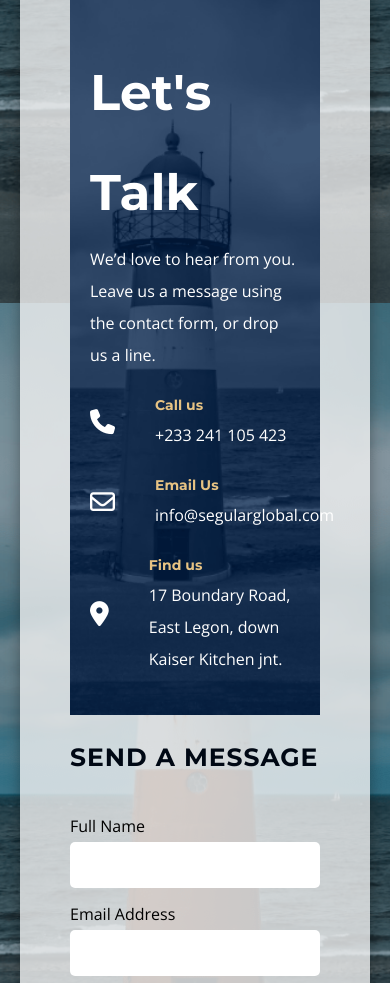
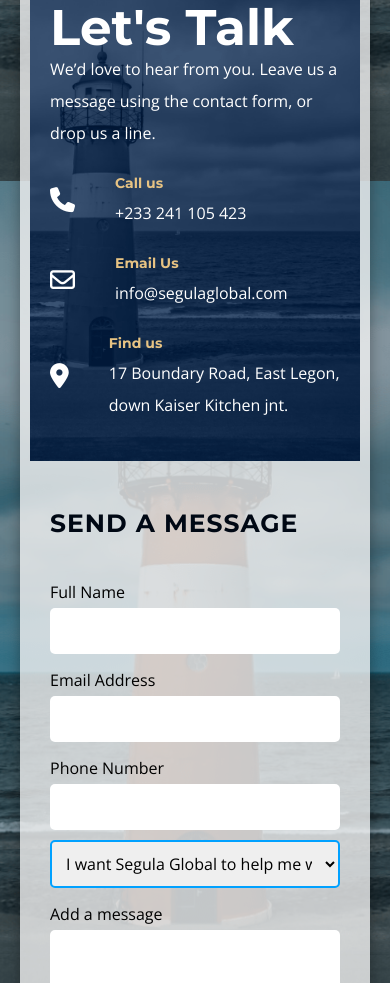
Before and after one commit to Carbell-sarfo/Segula-Global, an Eleventy site: page src/index.njk in a window 390 px wide. Shown: the part 971-1954 px from the top of the page. Built offline with nearby package versions, Linux system fonts and the light colour scheme; Eleventy itself is replaced by a stand-in of ours; files that its build step writes are made by us from their sources; a web font is replaced by a local one.

Commit message:
footer changes made

```diff
--- a/src/_includes/footer.njk
+++ b/src/_includes/footer.njk
@@ -19,7 +19,7 @@
                         <i class="fa-regular fa-envelope"></i>
                         <div>
                             <h3>Email Us</h3>
-                            <p>info@segularglobal.com</p>
+                            <p>info@segulaglobal.com</p>
                         </div>
                     </li>
                     <li class="contact-item">
--- a/src/sass/layouts/_footer.scss
+++ b/src/sass/layouts/_footer.scss
@@ -217,3 +217,18 @@
         flex-direction: column;
     }
 }
+
+@media screen and (max-width: 600px) {
+    .section-contact .contact-container {
+        padding: 1rem;
+
+        h1 {
+            line-height: 1;
+        }
+
+        form {
+            padding: 2rem;
+            padding-bottom: 3rem;
+        }
+    }
+}
--- a/src/sass/layouts/_forms.scss
+++ b/src/sass/layouts/_forms.scss
@@ -24,3 +24,9 @@
         }
     }
 }
+
+@media screen and (max-width: 600px) {
+    .contact form {
+        text-align: center;
+    }
+}
```
Also changed, not shown: public/css/main.css, public/index.html, public/privacy-policy/index.html, public/terms-of-service/index.html.
